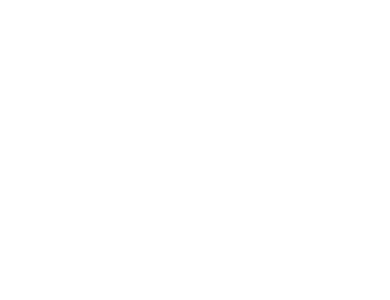
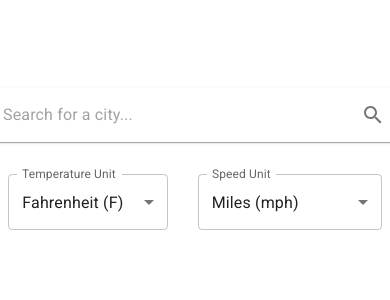
Before and after one commit to Hilarioo/Weather, a React (Create React App) app: page / in a window 390 px wide. Shown: the top 300 px of the page. Built offline with nearby package versions, Linux system fonts and the light colour scheme.

Commit message:
added responsive search bar

```diff
--- a/package.json
+++ b/package.json
@@ -3,6 +3,10 @@
   "version": "0.1.0",
   "private": true,
   "dependencies": {
+    "@emotion/react": "^11.9.0",
+    "@emotion/styled": "^11.8.1",
+    "@mui/icons-material": "^5.8.2",
+    "@mui/material": "^5.8.2",
     "@testing-library/jest-dom": "^5.14.1",
     "@testing-library/react": "^13.0.0",
     "@testing-library/user-event": "^13.2.1",
--- a/public/index.html
+++ b/public/index.html
@@ -7,6 +7,13 @@
     <meta name="theme-color" content="#000000" />
     <meta name="Weather App" content="Webapp to display weather information" />
     <link rel="apple-touch-icon" href="%PUBLIC_URL%/logo192.png" />
+
+    <!-- Material UI Font Icons -->
+    <link
+      rel="stylesheet"
+      href="https://fonts.googleapis.com/icon?family=Material+Icons"
+    />
+
     <!--
       manifest.json provides metadata used when your web app is installed on a
       user's mobile device or desktop. See https://developers.google.com/web/fundamentals/web-app-manifest/
--- a/src/App.tsx
+++ b/src/App.tsx
@@ -1,8 +1,15 @@
 import React, { FC } from "react";
+
+// Import components
+import Search from "./components/search/Search";
 
 //TODO: Modify/replace whatever you need. Add components as you see fit.
 const App: FC = () => {
-  return <></>;
+  return (
+    <>
+      <Search />
+    </>
+  );
 };
 
 export default App;
--- /dev/null
+++ b/src/components/search/Search.tsx
@@ -0,0 +1,129 @@
+import React, { useState } from "react";
+
+// Search Bar
+import Paper from "@mui/material/Paper";
+import Box from "@mui/material/Box";
+import IconButton from "@mui/material/IconButton";
+import InputBase from "@mui/material/InputBase";
+import SearchIcon from "@mui/icons-material/Search";
+
+// Select
+import TextField from "@mui/material/TextField";
+
+const temperatures = [
+  {
+    value: "celsius",
+    label: "Celsius (C)",
+  },
+  {
+    value: "fahrenheit",
+    label: "Fahrenheit (F)",
+  },
+  {
+    value: "kelvin",
+    label: "Kelvin (K)",
+  },
+];
+
+const speeds = [
+  {
+    value: "mph",
+    label: "Miles (mph)",
+  },
+  {
+    value: "km/h",
+    label: "Kilometers (km/h)",
+  },
+];
+
+const Search = () => {
+  const [temp, setTemp] = useState("fahrenheit");
+  const [speed, setSpeed] = useState("mph");
+
+  const handleTemp = (event: React.ChangeEvent<HTMLInputElement>) => {
+    setTemp(event.target.value);
+  };
+
+  const handleSpeed = (event: React.ChangeEvent<HTMLInputElement>) => {
+    setSpeed(event.target.value);
+  };
+
+  return (
+    <div className='search'>
+      {/* Search Bar */}
+      <Paper
+        component='form'
+        sx={{
+          m: 1,
+          p: "2px 4px",
+          display: "flex",
+          alignItems: "center",
+          width: 400,
+          height: 50,
+        }}>
+        <InputBase
+          sx={{ ml: 1, flex: 1 }}
+          placeholder='Search for a city...'
+          inputProps={{ "aria-label": "search for a city..." }}
+        />
+        <IconButton type='submit' sx={{ p: "10px" }} aria-label='search'>
+          <SearchIcon />
+        </IconButton>
+      </Paper>
+
+      <div className='select fx-row'>
+        {/* Select Temperature*/}
+        <Box
+          component='form'
+          sx={{
+            "& .MuiTextField-root": { m: 1, width: "20ch" },
+          }}
+          noValidate
+          autoComplete='off'>
+          <TextField
+            id='outlined-select-temp'
+            select
+            label='Temperature Unit'
+            value={temp}
+            onChange={handleTemp}
+            SelectProps={{
+              native: true,
+            }}>
+            {temperatures.map((option) => (
+              <option key={option.value} value={option.value}>
+                {option.label}
+              </option>
+            ))}
+          </TextField>
+        </Box>
+
+        {/* Select Speed*/}
+        <Box
+          component='form'
+          sx={{
+            "& .MuiTextField-root": { m: 1, width: "23ch" },
+          }}
+          noValidate
+          autoComplete='off'>
+          <TextField
+            id='outlined-select-speed'
+            select
+            label='Speed Unit'
+            value={speed}
+            onChange={handleSpeed}
+            SelectProps={{
+              native: true,
+            }}>
+            {speeds.map((option) => (
+              <option key={option.value} value={option.value}>
+                {option.label}
+              </option>
+            ))}
+          </TextField>
+        </Box>
+      </div>
+    </div>
+  );
+};
+
+export default Search;
--- /dev/null
+++ b/src/css/styles.css
@@ -0,0 +1,116 @@
+/*==================== GOOGLE FONTS ====================*/
+@import url('https://fonts.googleapis.com/css2?family=Concert+One&family=Montserrat:wght@400;600&family=Roboto:wght@300;400;500;700&display=swap');
+
+/*==================== VARIABLES CSS ====================*/
+:root {
+    --header-height: 3rem;
+
+    /*========== Colors ==========*/
+    /* Change favorite color */
+    --hue-color: 215;
+    /*Purple 250 - Green 142 - Blue 230 - Pink 340*/
+
+    /* HSL color mode */
+    --first-color: hsl(var(--hue-color), 69%, 61%);
+    --first-color-second: hsl(var(--hue-color), 69%, 61%);
+    --first-color-alt: hsl(var(--hue-color), 57%, 53%);
+    --first-color-lighter: hsl(var(--hue-color), 92%, 85%);
+    --title-color: hsl(var(--hue-color), 8%, 15%);
+    --text-color: hsl(var(--hue-color), 8%, 45%);
+    --text-color-light: hsl(var(--hue-color), 8%, 65%);
+    --input-color: hsl(var(--hue-color), 70%, 96%);
+    --body-color: hsl(var(--hue-color), 60%, 99%);
+    --scroll-bar-color: hsl(var(--hue-color), 12%, 90%);
+    --scroll-thumb-color: hsl(var(--hue-color), 12%, 80%);
+    --container-color: #ffffff;
+
+    /*========== Font and typography ==========*/
+    --body-font: 'Roboto', sans-serif;
+    --header-font: 'Concert One', cursive;
+    --subheader-font: 'Montserrat', sans-serif;
+
+    /* .5rem = 8px, 1rem = 16px, 1.5rem = 24px ... */
+    --big-font-size: 2rem;
+    --h1-font-size: 1.5rem;
+    --h2-font-size: 1.25rem;
+    --h3-font-size: 1.125rem;
+    --normal-font-size: 0.938rem;
+    --small-font-size: 0.813rem;
+    --smaller-font-size: 0.75rem;
+
+    /*========== Font weight ==========*/
+    --font-medium: 500;
+    --font-semi-bold: 600;
+
+    /*========== Margenes Bottom ==========*/
+    /* .25rem = 4px, .5rem = 8px, .75rem = 12px ... */
+    --mb-0-25: 0.25rem;
+    --mb-0-5: 0.5rem;
+    --mb-0-75: 0.75rem;
+    --mb-1: 1rem;
+    --mb-1-5: 1.5rem;
+    --mb-2: 2rem;
+    --mb-2-5: 2.5rem;
+    --mb-3: 3rem;
+
+    /*========== z index ==========*/
+    --z-tooltip: 10;
+    --z-fixed: 100;
+    --z-modal: 1000;
+}
+
+/*========== flex ==========*/
+.fx-col {
+    display: flex;
+    flex-direction: column;
+}
+
+.fx-row {
+    display: flex;
+    flex-direction: row;
+}
+
+/* Search Bar */
+.search {
+    display: flex;
+    flex-direction: column;
+    align-items: center;
+    justify-content: center;
+    margin: 5rem auto;
+}
+
+.select {
+    align-items: center;
+    justify-content: space-evenly;
+    width: 26rem;
+    margin-top: 1rem;
+
+}
+
+
+@media screen and (min-width: 900px) {
+
+    /* Font size for large devices */
+    :root {
+        --big-font-size: 3rem;
+        --h1-font-size: 2.25rem;
+        --h2-font-size: 1.5rem;
+        --h3-font-size: 1.25rem;
+        --normal-font-size: 1rem;
+        --small-font-size: 0.875rem;
+        --smaller-font-size: 0.813rem;
+    }
+
+    /* Search Bar */
+    .search {
+        flex-direction: row;
+        align-items: center;
+        margin: 5rem auto;
+        width: 50rem;
+        justify-content: center;
+    }
+
+    .select {
+        margin-top: 0rem;
+    }
+}
```
Also changed, not shown: src/components/future/FutureDate.tsx (added, +7 -0 lines), src/components/future/FutureWeather.tsx (added, +7 -0 lines), src/components/today/TodayDetails.tsx (added, +7 -0 lines), src/components/today/TodayWeather.tsx (added, +7 -0 lines), src/index.tsx (+9 -9 lines), src/index.css (deleted), 1 other file (tests, documents, lock files or other folders).
